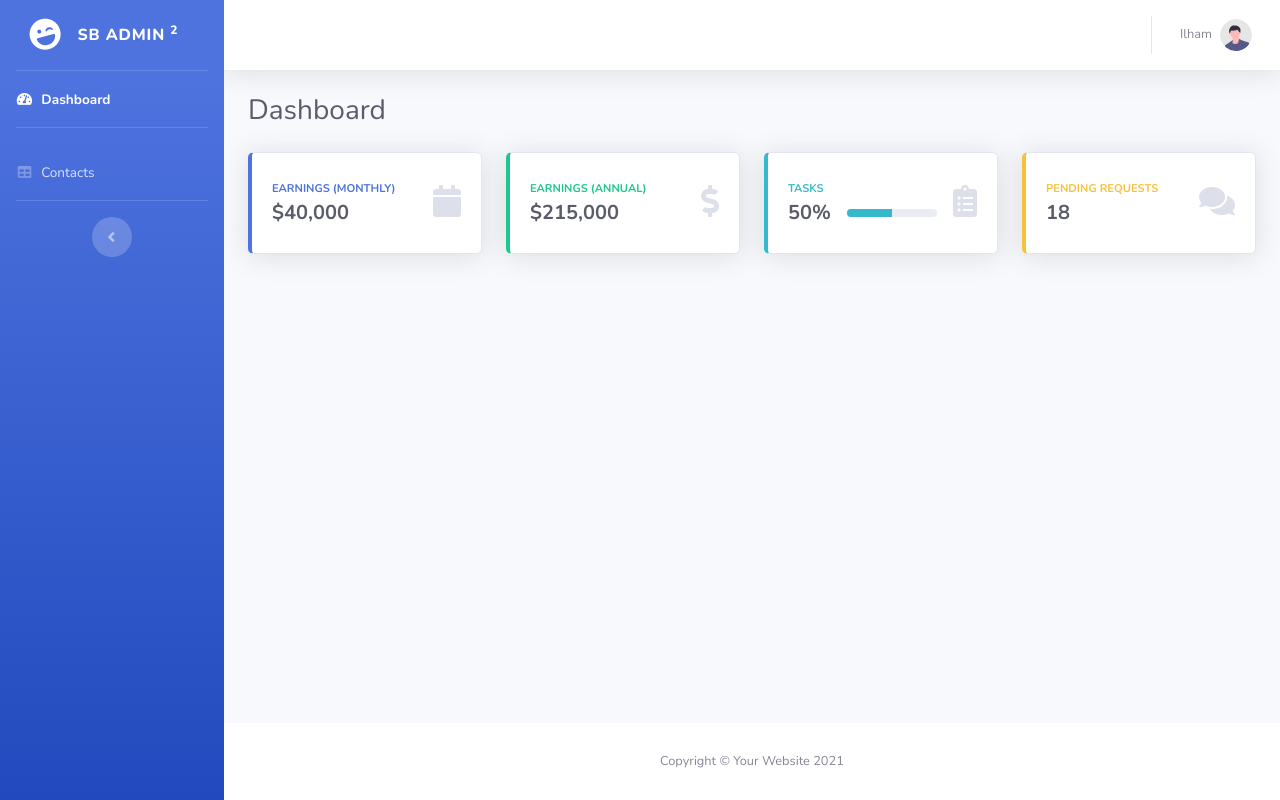
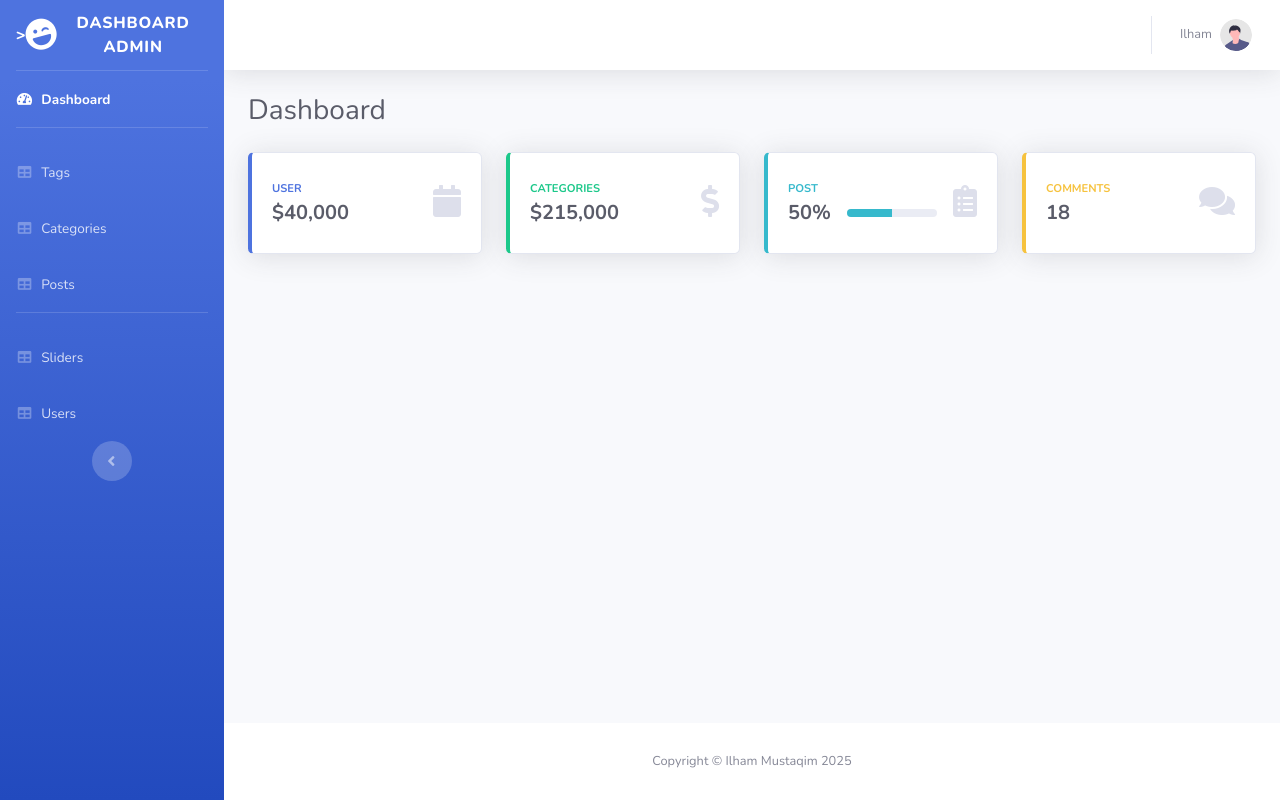
Before and after one commit to ilhamust/artikel-cms-ilhamMustaqim, a CodeIgniter 4 app: template app/Views/admin/dashboard.php in a window 1280 px wide. Run offline with PHP 8.4 and a stand-in for CodeIgniter, Linux system fonts and the light colour scheme; the template is opened without the code that fills it, so the values that code supplies are empty; some libraries are stand-ins or nearby versions.

Commit message:
updateStateManagement

```diff
--- /dev/null
+++ b/app/Views/admin/components/sidebar.php
@@ -0,0 +1,52 @@
+<ul class="navbar-nav bg-gradient-primary sidebar sidebar-dark accordion" id="accordionSidebar">
+    <!-- Sidebar - Brand -->
+    <a class="sidebar-brand d-flex align-items-center justify-content-center" href="<?= base_url('/dashboard'); ?>">>
+        <div class="sidebar-brand-icon rotate-n-15">
+            <i class="fas fa-laugh-wink"></i>
+        </div>
+        <div class="sidebar-brand-text mx-3">Dashboard Admin</div>
+    </a>
+    <!-- Divider -->
+    <hr class="sidebar-divider my-0">
+    <!-- Nav Item - Dashboard -->
+    <li class="nav-item active">
+        <a class="nav-link" href="<?= base_url('/dashboard'); ?>">
+        <i class="fas fa-fw fa-tachometer-alt"></i>
+        <span>Dashboard</span></a>
+    </li>
+    <!-- Divider -->
+    <hr class="sidebar-divider">
+    <!-- Nav Item - Tables -->
+    <li class="nav-item">
+        <a class="nav-link" href="<?= base_url('/tags'); ?>">
+        <i class="fas fa-fw fa-table"></i>
+        <span>Tags</span></a>
+    </li>
+    <li class="nav-item">
+        <a class="nav-link" href="<?= base_url('/Categories'); ?>">
+        <i class="fas fa-fw fa-table"></i>
+        <span>Categories</span></a>
+    </li>
+    <li class="nav-item">
+        <a class="nav-link" href="<?= base_url('/Posts'); ?>">
+        <i class="fas fa-fw fa-table"></i>
+        <span>Posts</span></a>
+    </li>
+
+    <!-- Divider -->
+    <hr class="sidebar-divider d-none d-md-block">
+    <li class="nav-item">
+        <a class="nav-link" href="tables.html">
+        <i class="fas fa-fw fa-table"></i>
+        <span>Sliders</span></a>
+    </li>
+    <li class="nav-item">
+        <a class="nav-link" href="tables.html">
+        <i class="fas fa-fw fa-table"></i>
+        <span>Users</span></a>
+    </li>
+    <!-- Sidebar Toggler (Sidebar) -->
+    <div class="text-center d-none d-md-inline">
+        <button class="rounded-circle border-0" id="sidebarToggle"></button>
+    </div>
+</ul>
--- a/app/Views/admin/dashboard.php
+++ b/app/Views/admin/dashboard.php
@@ -1,4 +1,4 @@
-<?= $this->extend('admin/dashboard/index') ?>
+<?= $this->extend('admin/index') ?>
 <?= $this->section('content') ?>
 <div class="container-fluid">
     <!-- Page Heading -->
@@ -14,7 +14,7 @@
                     <div class="row no-gutters align-items-center">
                         <div class="col mr-2">
                             <div class="text-xs font-weight-bold text-primary text-uppercase mb-1">
-                                Earnings (Monthly)
+                                User
                             </div>
                             <div class="h5 mb-0 font-weight-bold text-gray-800">$40,000</div>
                         </div>
@@ -32,7 +32,7 @@
                     <div class="row no-gutters align-items-center">
                         <div class="col mr-2">
                             <div class="text-xs font-weight-bold text-success text-uppercase mb-1">
-                                Earnings (Annual)
+                                Categories
                             </div>
                             <div class="h5 mb-0 font-weight-bold text-gray-800">$215,000</div>
                         </div>
@@ -49,7 +49,7 @@
                 <div class="card-body">
                     <div class="row no-gutters align-items-center">
                         <div class="col mr-2">
-                            <div class="text-xs font-weight-bold text-info text-uppercase mb-1">Tasks
+                            <div class="text-xs font-weight-bold text-info text-uppercase mb-1">Post
                             </div>
                             <div class="row no-gutters align-items-center">
                                 <div class="col-auto">
@@ -78,7 +78,7 @@
                     <div class="row no-gutters align-items-center">
                         <div class="col mr-2">
                             <div class="text-xs font-weight-bold text-warning text-uppercase mb-1">
-                                Pending Requests
+                                Comments
                             </div>
                             <div class="h5 mb-0 font-weight-bold text-gray-800">18</div>
                         </div>
--- a/app/Views/admin/dashboard/components/sidebar.php
+++ /dev/null
@@ -1,31 +0,0 @@
-<ul class="navbar-nav bg-gradient-primary sidebar sidebar-dark accordion" id="accordionSidebar">
-    <!-- Sidebar - Brand -->
-    <a class="sidebar-brand d-flex align-items-center justify-content-center" href="index.html">
-        <div class="sidebar-brand-icon rotate-n-15">
-            <i class="fas fa-laugh-wink"></i>
-        </div>
-        <div class="sidebar-brand-text mx-3">SB Admin <sup>2</sup></div>
-    </a>
-    <!-- Divider -->
-    <hr class="sidebar-divider my-0">
-    <!-- Nav Item - Dashboard -->
-    <li class="nav-item active">
-        <a class="nav-link" href="index.html">
-        <i class="fas fa-fw fa-tachometer-alt"></i>
-        <span>Dashboard</span></a>
-    </li>
-    <!-- Divider -->
-    <hr class="sidebar-divider">
-    <!-- Nav Item - Tables -->
-    <li class="nav-item">
-        <a class="nav-link" href="tables.html">
-        <i class="fas fa-fw fa-table"></i>
-        <span>Contacts</span></a>
-    </li>
-    <!-- Divider -->
-    <hr class="sidebar-divider d-none d-md-block">
-    <!-- Sidebar Toggler (Sidebar) -->
-    <div class="text-center d-none d-md-inline">
-        <button class="rounded-circle border-0" id="sidebarToggle"></button>
-    </div>
-</ul>
--- a/app/Views/admin/dashboard/index.php
+++ b/app/Views/admin/index.php
@@ -25,7 +25,7 @@
     <!-- Page Wrapper -->
     <div id="wrapper">
         <!-- Sidebar -->
-        <?= $this->include('admin/dashboard/components/sidebar') ?>
+        <?= $this->include('admin/components/sidebar') ?>
         <!-- End of Sidebar -->
 
         <!-- Content Wrapper -->
@@ -34,7 +34,7 @@
             <!-- Main Content -->
             <div id="content">
                     <!-- Topbar -->
-                    <?= $this->include('admin/dashboard/components/topbar') ?>
+                    <?= $this->include('admin/components/topbar') ?>
                     <!-- End of Topbar -->
                     <!-- Begin Page Content -->
                     <?= $this->renderSection('content') ?>
@@ -46,7 +46,7 @@
             <footer class="sticky-footer bg-white">
                 <div class="container my-auto">
                     <div class="copyright text-center my-auto">
-                        <span>Copyright &copy; Your Website 2021</span>
+                        <span>Copyright &copy; Ilham Mustaqim <?= date('Y')?></span>
                     </div>
                 </div>
             </footer>
@@ -75,7 +75,7 @@
                 <div class="modal-body">Select "Logout" below if you are ready to end your current session.</div>
                 <div class="modal-footer">
                     <button class="btn btn-secondary" type="button" data-dismiss="modal">Cancel</button>
-                    <a class="btn btn-primary" href="login.html">Logout</a>
+                    <a class="btn btn-primary" href="<?= base_url('/login'); ?>">Logout</a>
                 </div>
             </div>
         </div>
```
Also changed, not shown: app/Views/admin/components/topbar.php (renamed from app/Views/admin/dashboard/components/topbar.php), app/Views/admin/dashboard/components/nav.php (deleted).
